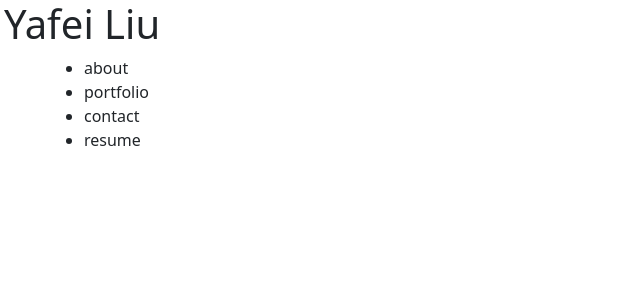
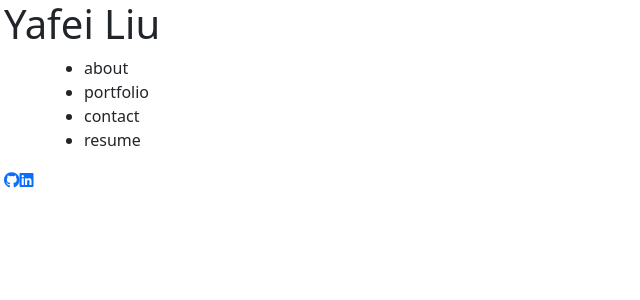
Before and after one commit to lyf703331869/portfolio, a React (Create React App) app: page / in a window 1280 px wide. Shown: the top 300 px of the page, without its empty margins (0-640 px from the left). Built offline with nearby package versions, Linux system fonts and the light colour scheme.

Commit message:
Added footer

```diff
--- a/public/index.html
+++ b/public/index.html
@@ -24,6 +24,10 @@
       work correctly both with client-side routing and a non-root public URL.
       Learn how to configure a non-root public URL by running `npm run build`.
     -->
+    <link
+      rel="stylesheet"
+      href="https://use.fontawesome.com/releases/v5.8.1/css/all.css"
+    />
     <title>Yafei Liu</title>
   </head>
   <body>
--- a/src/App.js
+++ b/src/App.js
@@ -2,7 +2,7 @@ import React, { useState } from "react";
 import Header from "./components/Header";
 import Nav from "./components/Nav";
 // import Page from "./components/Page";
-// import Footer from "./components/Footer";
+import Footer from "./components/Footer";
 
 export default function App() {
   const [pages] = useState([
@@ -31,6 +31,7 @@ export default function App() {
         <Page currentPage={currentPage}></Page>
       </main>
       <Footer /> */}
+      <Footer />
     </div>
   );
 }
--- /dev/null
+++ b/src/components/Footer/index.js
@@ -0,0 +1,29 @@
+import React from "react";
+
+export default function Footer() {
+  const icons = [
+    {
+      name: "fab fa-github",
+      link: "https://github.com/lyf703331869",
+    },
+    {
+      name: "fab fa-linkedin",
+      link: "https://www.linkedin.com/in/yafeiliu",
+    },
+  ];
+
+  return (
+    <footer className="flex-row px-1">
+      {icons.map((icon) => (
+        <a
+          href={icon.link}
+          key={icon.name}
+          target="_blank"
+          rel="noopener noreferrer"
+        >
+          <i className={icon.name}></i>
+        </a>
+      ))}
+    </footer>
+  );
+}
```
